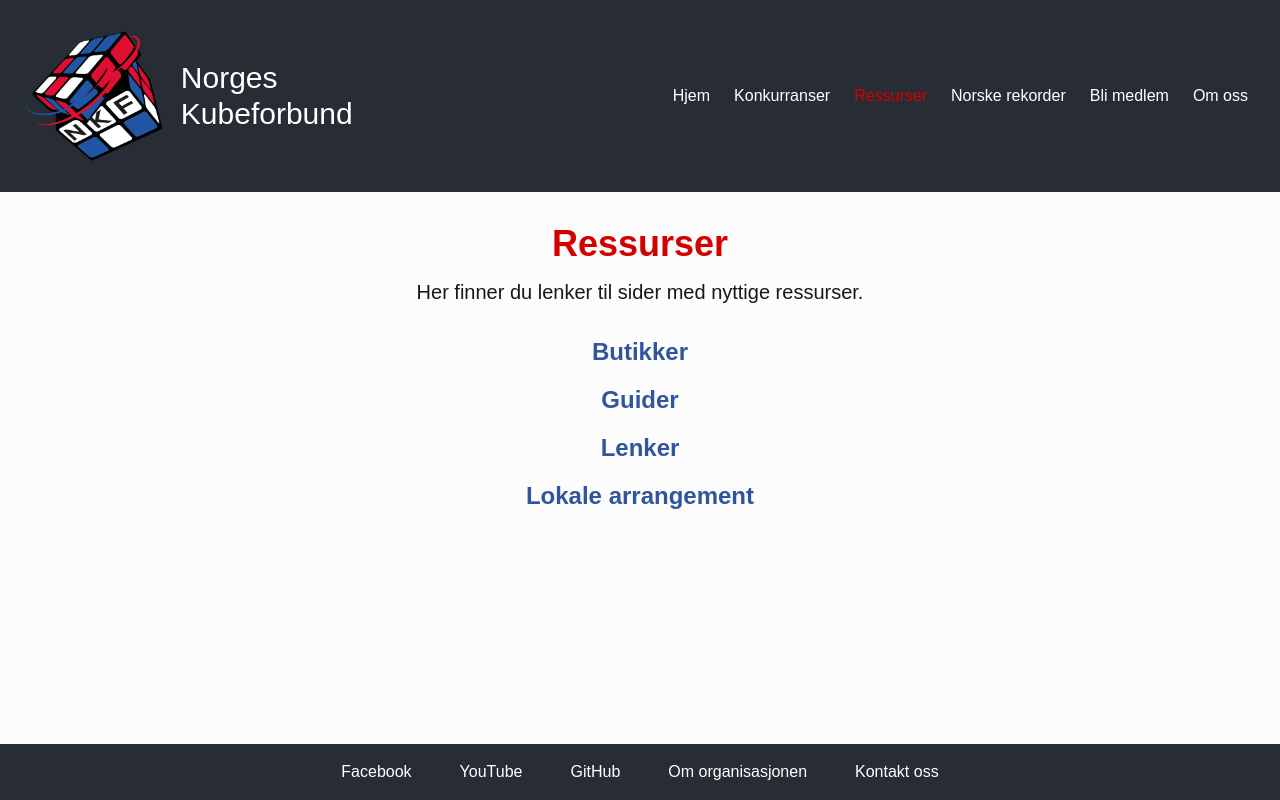
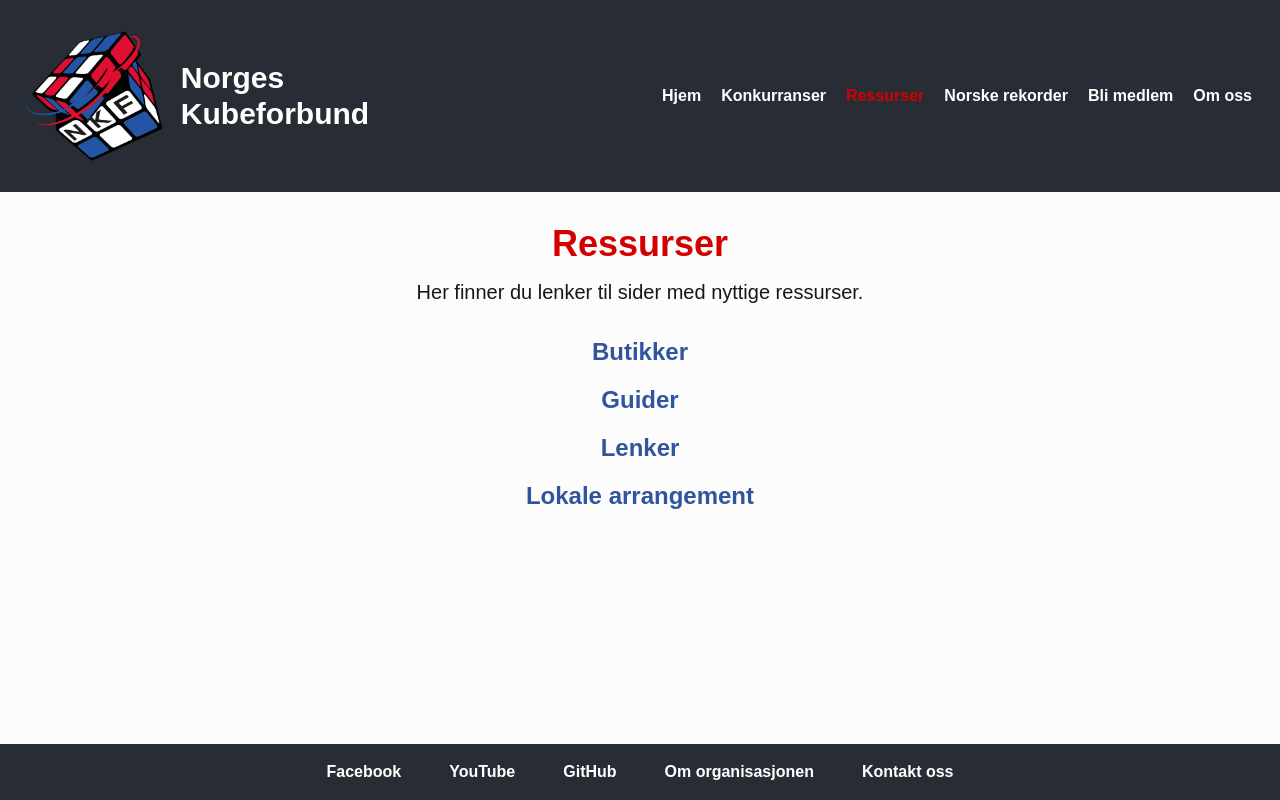
Before and after one commit to NorgesKubeforbund/kubing.no, a Next.js app: page /ressurser in a window 1280 px wide. Built offline with nearby package versions, Linux system fonts and the light colour scheme.

Commit message:
Minor changes to the UI

```diff
--- a/app/components/download-pdf-button.tsx
+++ b/app/components/download-pdf-button.tsx
@@ -16,7 +16,7 @@ function downloadPdf() {
 function DownloadPDFButton({ children }: { children?: ReactNode }) {
   return (
     <button
-      className="hover:underline cursor-pointer font-semibold text-link-text"
+      className="active:underline hover:underline cursor-pointer font-semibold text-link-text"
       onClick={downloadPdf}
     >
       {children}
--- a/app/components/footer.tsx
+++ b/app/components/footer.tsx
@@ -31,7 +31,7 @@ function Footer() {
           <Link
             href={link.href}
             key={link.text}
-            className="hover:text-accent-text"
+            className="font-semibold active:text-accent-text hover:text-accent-text"
           >
             {link.text}
           </Link>))}
--- a/app/components/header.tsx
+++ b/app/components/header.tsx
@@ -36,7 +36,7 @@ function HeaderLink({
   return (
     <Link
       href={page.path}
-      className={`${className ?? ""} hover:text-accent-text ${page.path === pathname && !isResourcesOpen ? "text-accent-text" : ""}`}
+      className={`${className ?? ""} font-semibold active:text-accent-text hover:text-accent-text ${page.path === pathname && !isResourcesOpen ? "text-accent-text" : ""}`}
       onClick={onClick}
     >
       {page.name}
@@ -63,7 +63,7 @@ function ResourcesDropdown({
     <div className="relative inline-block">
       <button
         ref={resourcesButtonRef}
-        className={`hover:text-accent-text cursor-pointer text-left ${"ressurser" === pathname.split("/").at(1) || isResourcesOpen
+        className={`font-semibold active:text-accent-text hover:text-accent-text cursor-pointer text-left ${"ressurser" === pathname.split("/").at(1) || isResourcesOpen
           ? "text-accent-text"
           : ""
           }`}
@@ -72,7 +72,7 @@ function ResourcesDropdown({
         Ressurser
       </button>
       {isResourcesOpen && (
-        <div ref={popoverRef} className="absolute left-1/2 -translate-x-1/2 translate-y-4 w-64 lg:w-48 rounded-xl bg-background-secondary border-4 lg:border-2 border-white p-4 z-50 shadow-md">
+        <div ref={popoverRef} className="absolute left-1/2 -translate-x-1/2 translate-y-4 w-72 lg:w-48 rounded-xl bg-background-secondary border-4 lg:border-2 border-white p-4 z-50 shadow-md">
           <div className="flex flex-col gap-2 text-center">
             {resourceLinks.map((page) =>
               <HeaderLink
@@ -128,7 +128,7 @@ function Header() {
             alt="Norges Kubeforbund sin logo"
             className="w-auto h-auto"
           />
-          <div className="text-2xl min-[450px]:text-3xl hidden min-[375px]:flex flex-col justify-center">
+          <div className="font-bold text-2xl min-[450px]:text-3xl hidden min-[375px]:flex flex-col justify-center">
             Norges<br />
             Kubeforbund
           </div>
@@ -141,7 +141,7 @@ function Header() {
                 setIsResourcesOpen(false)
               }
             }}
-            className="cursor-pointer group hover:ring-2 p-1.5 rounded-sm ring-gray-400"
+            className="cursor-pointer group active:ring-2 hover:ring-2 p-1.5 rounded-sm ring-neutral-400"
           >
             <div className="space-y-1.5">
               <span className="block w-6 h-0.75 bg-white"></span>
@@ -151,8 +151,8 @@ function Header() {
           </button>
         </div>
       </div>
-      <div className={`${isOpen ? "flex" : "hidden"} lg:flex flex-row lg:flex-col justify-center p-4 text-2xl lg:text-[16px]`}>
-        <div className="flex flex-col lg:flex-row justify-between gap-6">
+      <div className={`${isOpen ? "flex" : "hidden"} lg:flex flex-row lg:flex-col justify-center p-3 text-2xl lg:text-[16px]`}>
+        <div className="flex flex-col lg:flex-row justify-between gap-5">
           {leftPages.map((page) =>
             <HeaderLink page={page} key={page.name} onClick={closeHeader} pathname={pathname} isResourcesOpen={isResourcesOpen} />
           )}
--- a/app/components/past-comps.tsx
+++ b/app/components/past-comps.tsx
@@ -28,12 +28,12 @@ async function PastComps() {
                     <td className="text-left">
                       <div className="flex flex-col">
                         <Link
-                          className="text-accent-text hover:underline"
+                          className="text-accent-text active:underline hover:underline"
                           href={comp.url}
                         >
                           {comp.short_name}
                         </Link>
-                          <span className="text-[0.85em] text-gray-800">
+                          <span className="text-[0.85em] text-neutral-800">
                             {comp.city}
                           </span>
                         </div>
--- a/app/components/record-tables.tsx
+++ b/app/components/record-tables.tsx
@@ -20,19 +20,19 @@ function RecordTables({
       <div className="flex flex-row justify-center">
         <div className="flex flex-col sm:flex-row gap-4 sm:gap-8 justify-center">
           <button
-            className={`bg-gray-100 hover:bg-gray-300 cursor-pointer border rounded-md px-2 py-1 w-fit ${selected === "wca" && "ring-2 ring-blue-400"}`}
+            className={`bg-neutral-100 active:bg-neutral-300 hover:bg-neutral-300 cursor-pointer border rounded-md px-2 py-1 w-fit ${selected === "wca" && "ring-2 ring-blue-400"}`}
             onClick={() => setSelected("wca")}
           >
             Offisielle rekorder
           </button>
           <button
-            className={`bg-gray-100 hover:bg-gray-300 cursor-pointer border rounded-md px-2 py-1 w-fit ${selected === "unofficial" && "ring-2 ring-blue-400"}`}
+            className={`bg-neutral-100 active:bg-neutral-300 hover:bg-neutral-300 cursor-pointer border rounded-md px-2 py-1 w-fit ${selected === "unofficial" && "ring-2 ring-blue-400"}`}
             onClick={() => setSelected("unofficial")}
           >
             Uoffisielle rekorder
           </button>
           <button
-            className={`bg-gray-100 hover:bg-gray-300 cursor-pointer border rounded-md px-2 py-1 w-fit ${selected === "non-wca" && "ring-2 ring-blue-400"}`}
+            className={`bg-neutral-100 active:bg-neutral-300 hover:bg-neutral-300 cursor-pointer border rounded-md px-2 py-1 w-fit ${selected === "non-wca" && "ring-2 ring-blue-400"}`}
             onClick={() => setSelected("non-wca")}
           >
             Ikke-WCA rekorder
--- a/app/components/upcoming-comps.tsx
+++ b/app/components/upcoming-comps.tsx
@@ -26,12 +26,12 @@ async function UpcomingComps() {
                       <td className="text-left">
                         <div className="flex flex-col">
                           <Link
-                            className="text-accent-text hover:underline"
+                            className="text-accent-text active:bg-table-hover hover:underline"
                             href={comp.url}
                           >
                             {comp.short_name}
                           </Link>
-                            <span className="text-[0.85em] text-gray-800">
+                            <span className="text-[0.85em] text-neutral-800">
                               {comp.city}
                             </span>
                           </div>
--- a/app/konkurranser/page.tsx
+++ b/app/konkurranser/page.tsx
@@ -48,7 +48,7 @@ function Delegates() {
           </BlueLink>
           {delegateArea.delegates.map((delegate) =>
             <Link
-              className="hover:underline"
+              className="active:underline hover:underline"
               href={`https://www.worldcubeassociation.org/persons/${delegate.wcaId}`}
               key={delegate.wcaId}
             >
--- a/app/ui/blue-link.tsx
+++ b/app/ui/blue-link.tsx
@@ -6,7 +6,7 @@ function BlueLink({ href, children }: { href: Url, children?: ReactNode }) {
   return (
     <Link
       href={href}
-      className="text-link-text font-semibold hover:underline"
+      className="text-link-text font-semibold active:underline hover:underline"
     >
       {children}
     </Link>
```
Also changed, not shown: app/components/contact-form.tsx (+4 -4 lines).
